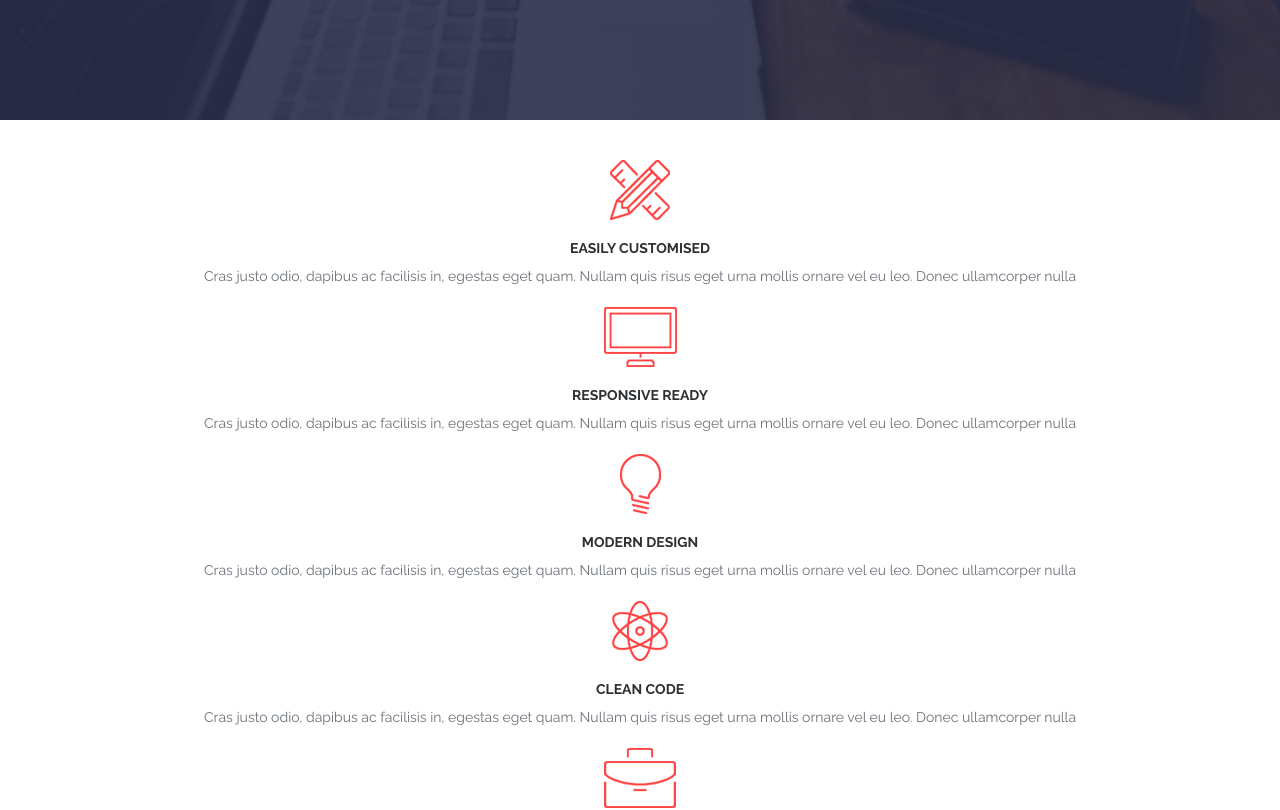
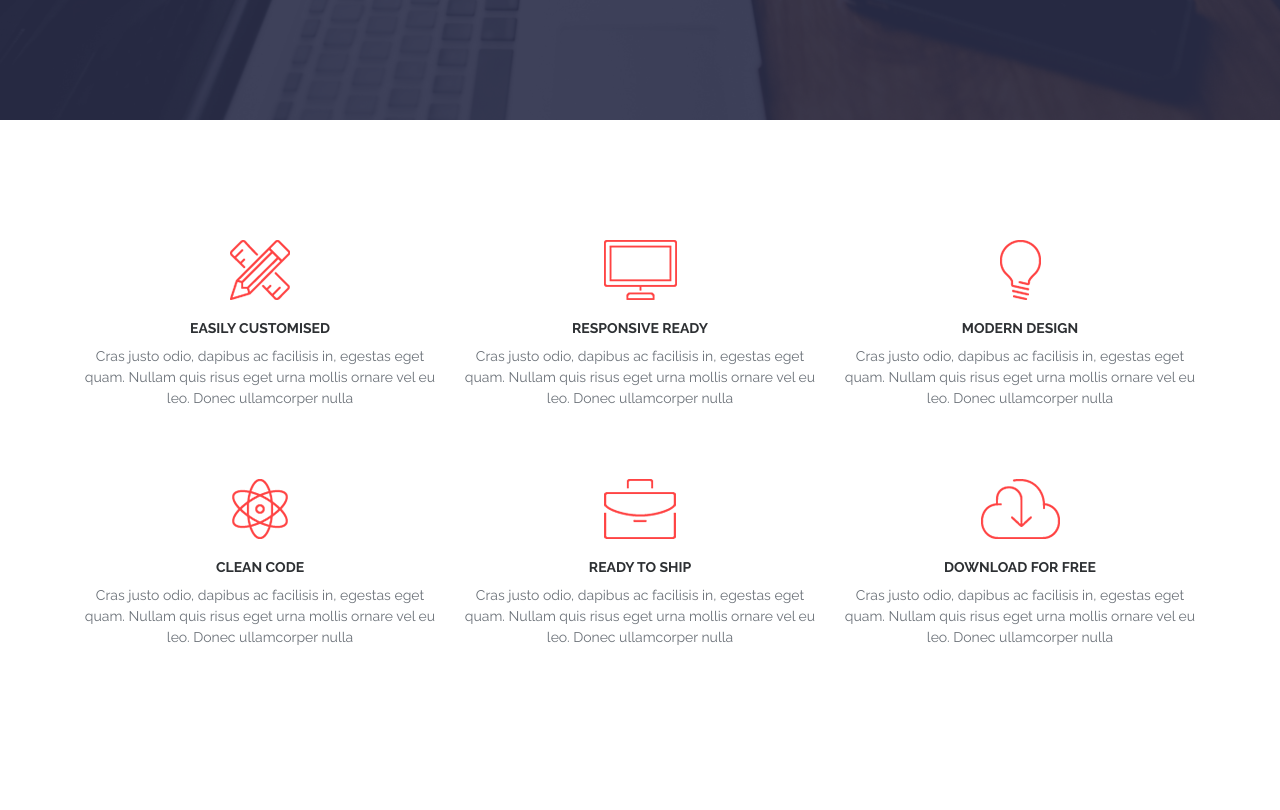
Before and after one commit to wwwax/activebox, a website: page src/index.html in a window 1280 px wide. Shown: the part 680-1490 px from the top of the page. After the commit the page ends 1448 px from the top, so only its background shows below. Drawn offline with nearby package versions, Linux system fonts and the light colour scheme.

Commit message:
features tablet desktop

```diff
--- a/src/assets/css/main.css
+++ b/src/assets/css/main.css
@@ -15,6 +15,21 @@ img {
 /* container */
 
 .container {
+    padding: 0 10px;
+}
+
+@media (min-width: 768px) {
+    .container {
+        padding: 0;
+        width: 750px;
+        margin: 0 auto;
+    }
+}
+
+@media (min-width: 1150px) {
+    .container {
+        width: 1130px;
+    }
 }
 
 /* intro */
@@ -125,8 +140,15 @@ img {
     text-align: center;
 }
 
+.features_list {
+    display: flex;
+    flex-direction: column;
+    align-items: center;
+}
+
 .features_item {
     margin-bottom: 20px;
+    max-width: 370px;
 }
 
 .features_item:last-child {
@@ -179,3 +201,37 @@ img {
     line-height: 1.5;
     color: #6c7279;
 }
+
+@media (min-width: 768px) {
+    .features {
+        padding: 80px 0;
+    }
+
+    .features_list {
+        flex-direction: row;
+        flex-wrap: wrap;
+        justify-content: space-between;
+    }
+
+    .features_item {
+        margin-bottom: 40px;
+    }
+
+    .features_item:nth-last-child(-n + 2) {
+        margin-bottom: 0;
+    }
+}
+
+@media (min-width: 1150px) {
+    .features {
+        padding: 120px 0;
+    }
+
+    .features_item {
+        margin-bottom: 70px;
+    }
+
+    .features_item:nth-last-child(-n + 3) {
+        margin-bottom: 0;
+    }
+}
```
